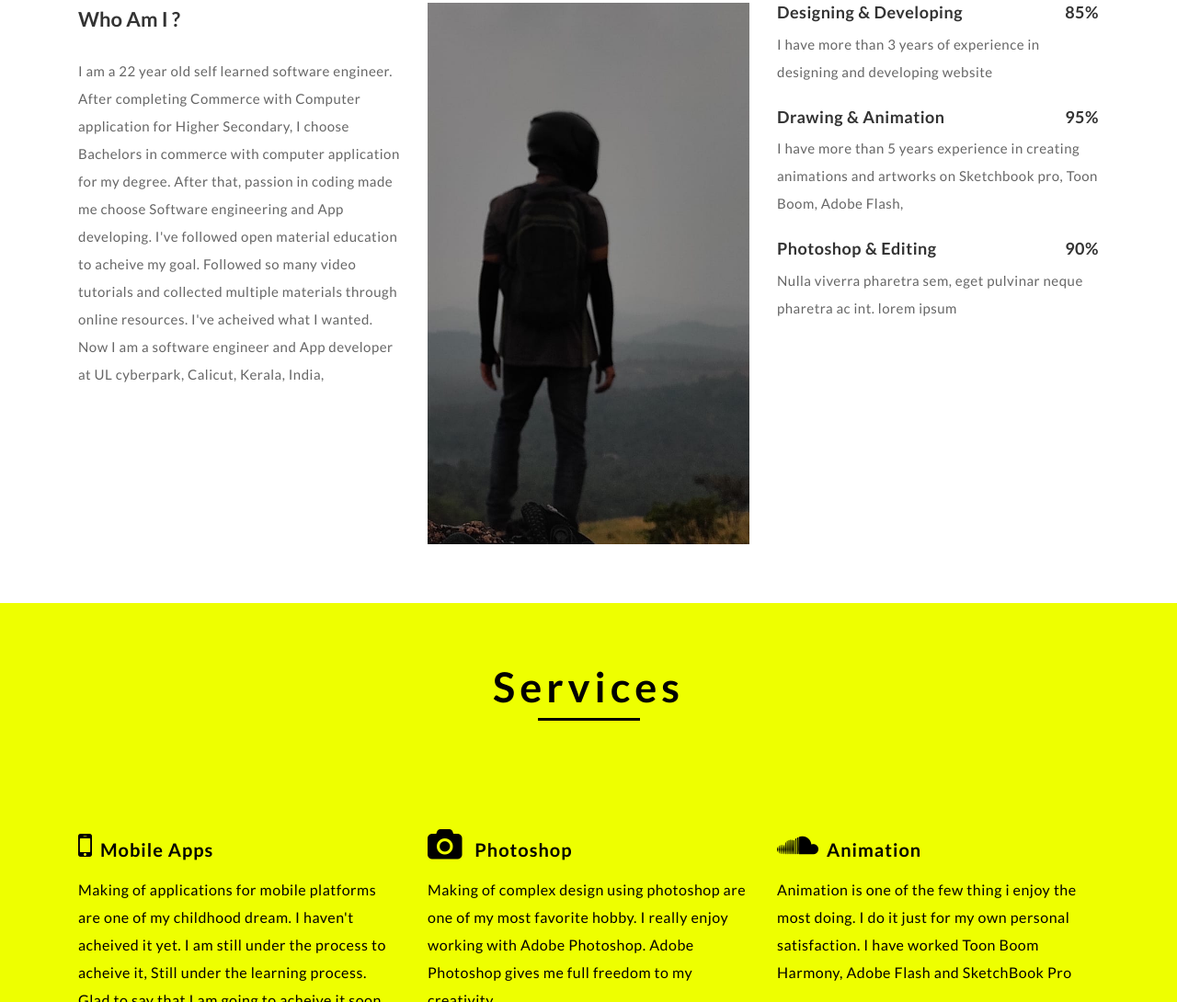
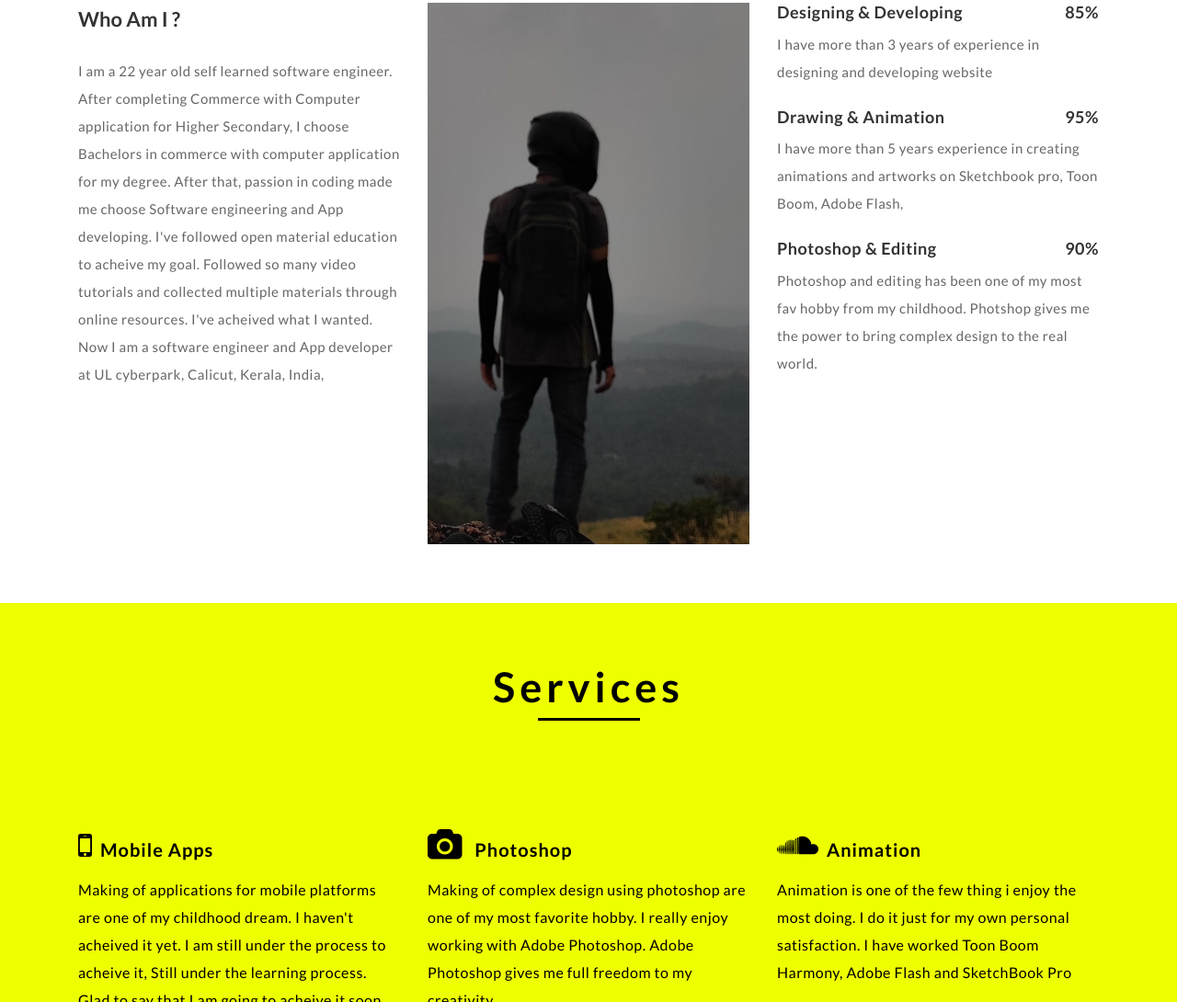
Before and after one commit to Ajinas03/new-one, a plain HTML site: page web/index.html in a window 1280 px wide. Shown: the part 965-2055 px from the top of the page at 92% size. Drawn offline with nearby package versions, Linux system fonts and the light colour scheme.

Commit message:
Update index.html

```diff
--- a/web/index.html
+++ b/web/index.html
@@ -129,7 +129,7 @@
 						<p>I have more than 5 years experience in creating animations and artworks on Sketchbook pro, Toon Boom, Adobe Flash, </p>
 					</div>
 					<h6 class="mb-2">Photoshop & Editing<span>90% </span></h6>
-					<p>Nulla viverra pharetra sem, eget pulvinar neque pharetra ac int. lorem ipsum </p>
+					<p>Photoshop and editing has been one of my most fav hobby from my childhood. Photshop gives me the power to bring complex design to the real world.</p>
 				</div>
 			</div>
 		</div>
```
